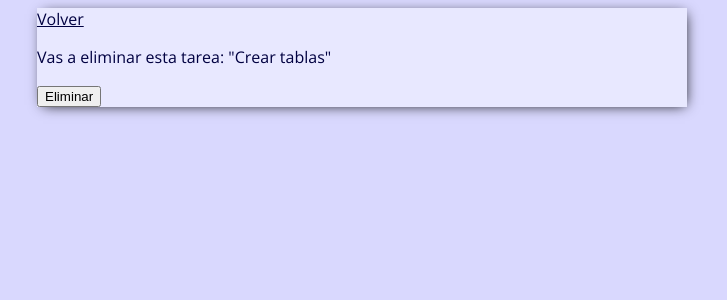
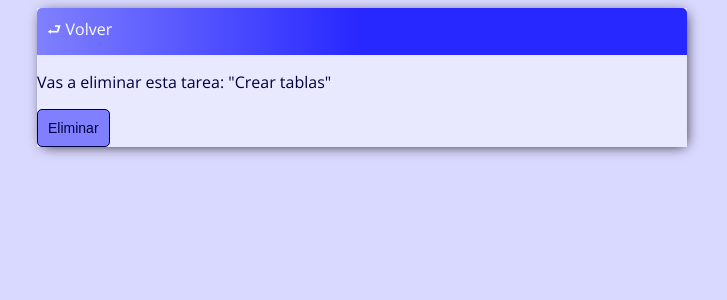
Before and after one commit to abolafiolopez/Web-Django, a Django app: page /eliminar-tarea/1 in a window 1280 px wide. Shown: the top 300 px of the page, without its empty margins (278-1005 px from the left). Run offline with Django 4.2, Linux system fonts and the light colour scheme; a user stored in the database is signed in; data comes from the database, SQL or seed files in the repository; both versions use the stored data as it was after the commit.

Commit message:
CSS añadido en todas las páginas

```diff
--- a/Src/base/templates/base/eliminar_tarea.html
+++ b/Src/base/templates/base/eliminar_tarea.html
@@ -7,12 +7,16 @@
 <body>
     {% extends 'base/principal.html' %}
     {% block content %}
-    <a href="{% url 'tareas' %}">Volver</a>
-    <form action="" method="POST">
+    <div class="barra-superior">
+        <a href="{% url 'tareas' %}">&#x2B90; Volver</a>
+    </div>
+    <div class="formulario">
+        <form action="" method="POST">
         {% csrf_token %}
         <p>Vas a eliminar esta tarea: "{{tarea}}"</p>
-        <input type="submit" value="Eliminar">
-        {% endblock content %}
-</form>
+        <input class="boton" type="submit" value="Eliminar">
+        </form>
+    </div>
+    {% endblock content %}
 </body>
 </html>
--- a/Src/base/templates/base/principal.html
+++ b/Src/base/templates/base/principal.html
@@ -80,6 +80,49 @@
             line-height: 0px;
         }
 
+        #area-buscar {
+            display: flex;
+            justify-content: space-between;
+            align-items: center;
+            padding: 10px;
+        }
+
+        #enlace-crear-tarea {
+            text-decoration: none;
+            font-size: 42px;
+            color: black;
+            text-shadow: 1px 1px grey;
+        }
+
+        input[type=text],
+        input[type=password],
+        textarea {
+            border: 1px solid #000041;
+            border-radius: 5px;
+            padding: 10px;
+            widht: 90%;
+        }
+
+        label {
+            padding-top: 10px !important;
+            display-block;
+        }
+
+        .boton {
+            border: 1px solid #000041;
+            background-color: #8080FF;
+            color: #000041;
+            padding: 10px;
+            font-size: 14px;
+            border-radius: 5px;
+            cursor: pointer;
+            text-decoration: none;
+        }
+
+        .formulario-tarea {
+            padding: 20px;
+        }
+
     </style>
 </head>
 <body>
```
Also changed, not shown: Src/base/templates/base/login.html (+5 -2 lines), Src/base/templates/base/registro.html (+11 -7 lines), Src/base/templates/base/tarea_form.html (+7 -4 lines), Src/base/templates/base/tarea_list.html (+7 -0 lines), Src/db.sqlite3.
